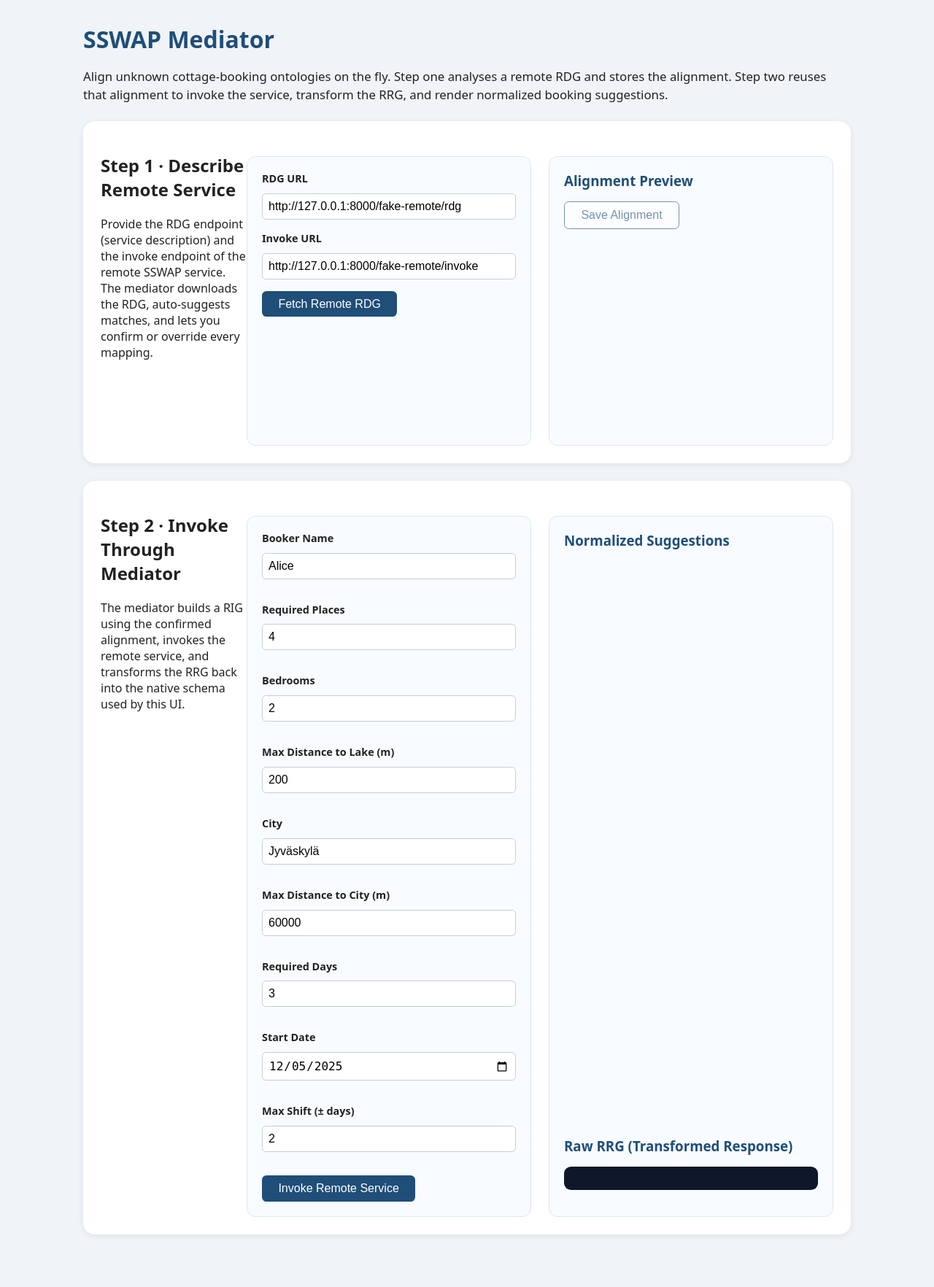
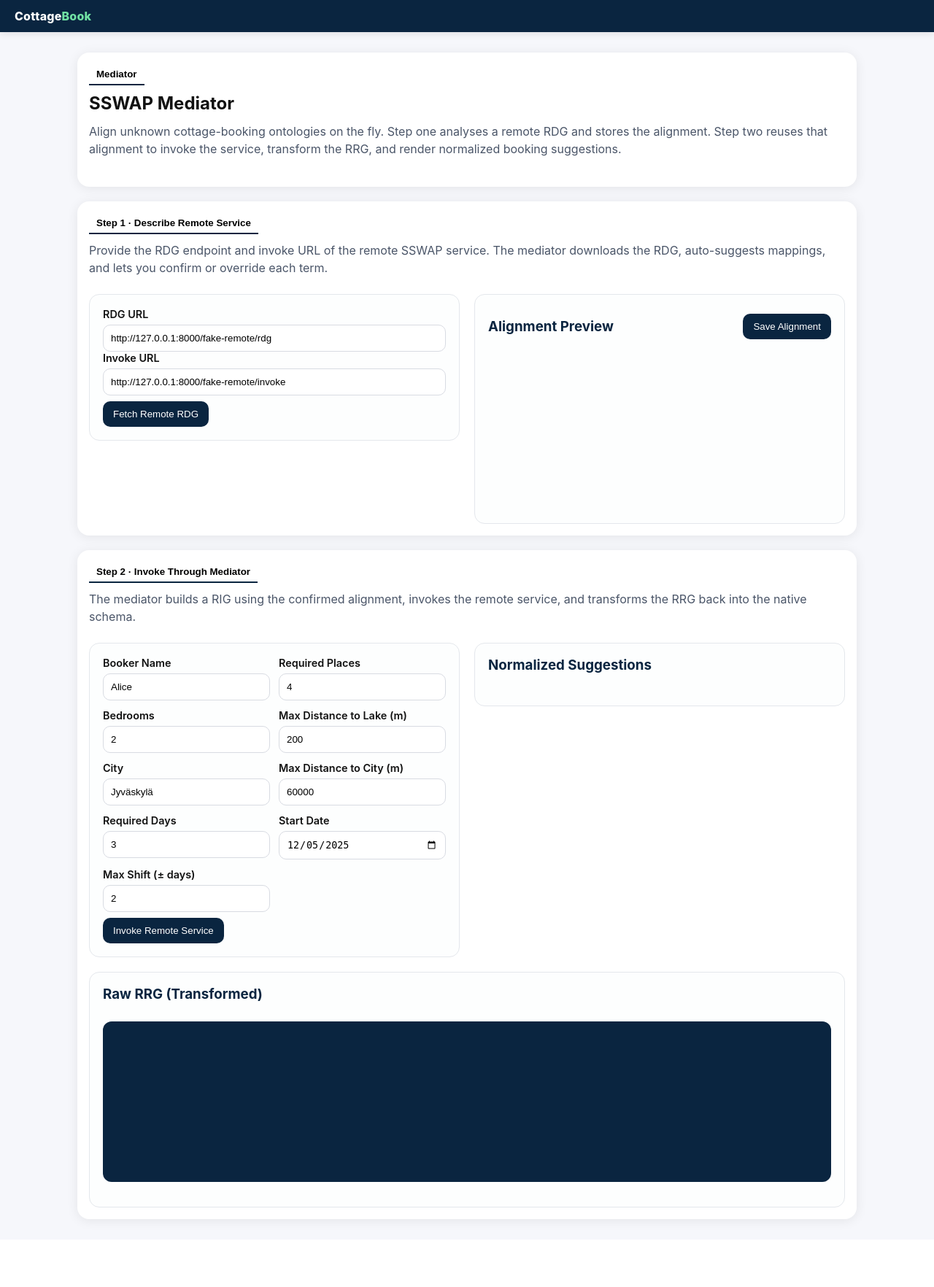
Before and after one commit to DevHassanMehdi/cottage-booking-fastapi, a FastAPI app: page /mediator in a window 1280 px wide. Shown: the whole page at 73% size. After the commit the page ends 1680 px from the top, so only its background shows below. Run offline with FastAPI, Linux system fonts and the light colour scheme.

Commit message:
updated mediator page layout

```diff
--- a/templates/mediator.html
+++ b/templates/mediator.html
@@ -6,163 +6,89 @@
   <title>SSWAP Mediator – Cottage Booking Service</title>
   <link rel="stylesheet" href="{{ url_for('static', path='styles.css') }}">
   <style>
-    body {
-      font-family: system-ui, sans-serif;
-      margin: 0;
-      background: #f0f3f7;
-      color: #222;
+    .intro {
+      margin: 12px 0 24px;
+      color: #4a5568;
+      line-height: 1.5;
     }
-    main.container {
-      max-width: 1100px;
-      margin: 2rem auto;
-      padding: 0 1.5rem 2.5rem;
-    }
-    h1 {
-      margin: 1rem 0 .5rem;
-      color: #1f4e79;
-    }
-    p.lede { font-size: 1.05rem; line-height: 1.5; }
-    section.card {
-      background: white;
-      border-radius: 1rem;
-      padding: 1.5rem;
-      margin-top: 1.5rem;
-      box-shadow: 0 2px 8px rgba(0,0,0,0.08);
-    }
-    .card-header {
-      display: flex;
-      justify-content: space-between;
-      flex-wrap: wrap;
-      gap: 1rem;
-    }
-    .card-grid {
-      margin-top: 1.5rem;
+    .mediatorGrid {
       display: grid;
       grid-template-columns: repeat(auto-fit, minmax(280px, 1fr));
-      gap: 1.5rem;
+      gap: 20px;
+      align-items: start;
     }
-    .panel {
-      background: #f8fbff;
-      border: 1px solid #dfe7f3;
-      border-radius: .75rem;
-      padding: 1.25rem;
-      min-height: 100%;
+    .mediatorPanel {
+      border: 1px solid #e4e7ec;
+      border-radius: 14px;
+      padding: 18px;
+      background: #fdfefe;
       display: flex;
       flex-direction: column;
+      gap: 14px;
     }
-    .panel-head {
-      display: flex;
-      justify-content: space-between;
-      align-items: center;
-      gap: 1rem;
-      margin-bottom: 1rem;
-      flex-wrap: wrap;
+    .mediatorPanel h3 {
+      margin: 0;
+      color: #0a2540;
     }
-    .panel h3 { margin: 0; color: #1f4e79; }
-    .row { margin-bottom: 1rem; display: flex; flex-direction: column; }
-    label { font-weight: 600; margin-bottom: .3rem; }
-    input, select {
-      padding: .5rem;
-      border-radius: .35rem;
-      border: 1px solid #c4cdd7;
-      font-size: 1rem;
-      width: 100%;
-      box-sizing: border-box;
-    }
-    .grid {
-      display: grid;
-      grid-template-columns: repeat(auto-fit, minmax(180px, 1fr));
-      gap: 1rem;
-    }
-    .dual-grid {
-      grid-template-columns: repeat(auto-fit, minmax(200px, 1fr));
-    }
-    button.btn {
-      background: #1f4e79;
-      color: white;
-      border: none;
-      padding: .55rem 1.4rem;
-      border-radius: .4rem;
-      cursor: pointer;
-      font-size: 1rem;
-    }
-    button.btn.secondary {
-      background: #fff;
-      color: #1f4e79;
-      border: 1px solid #1f4e79;
-    }
-    button.btn[disabled] {
-      opacity: .6;
-      cursor: not-allowed;
-    }
-    .form-actions {
-      display: flex;
-      flex-wrap: wrap;
-      align-items: center;
-      gap: 1rem;
-      margin-top: 1rem;
-    }
-    .status {
+    .statusLine {
       font-weight: 600;
-      color: #1f4e79;
+      color: #0a2540;
       min-height: 1.2rem;
     }
     table.alignment {
       width: 100%;
       border-collapse: collapse;
-      font-size: .95rem;
+      font-size: .9rem;
     }
-    table.alignment th, table.alignment td {
-      border: 1px solid #e1e6ee;
-      padding: .5rem .65rem;
+    table.alignment th,
+    table.alignment td {
+      border: 1px solid #e7ebf2;
+      padding: 7px 8px;
       text-align: left;
     }
-    table.alignment th { background: #f6f8fb; font-size: .85rem; text-transform: uppercase; letter-spacing: .03em; }
-    table.alignment td code { background: #f0f4fa; padding: .1rem .35rem; border-radius: .3rem; }
-    table.alignment tr.lowConfidence td { background: #fff6e5; }
-    #alignmentTable {
-      flex: 1;
-      min-height: 260px;
+    table.alignment th {
+      text-transform: uppercase;
+      font-size: .75rem;
+      letter-spacing: .05em;
+      background: #f5f7fb;
+    }
+    table.alignment tr.lowConfidence td {
+      background: #fff8e6;
     }
     pre.mono {
       font-family: ui-monospace, Menlo, Consolas, monospace;
-      white-space: pre-wrap;
-      background: #0f172a;
+      background: #0a2540;
       color: #e2e8f0;
-      padding: 1rem;
-      border-radius: .6rem;
-      overflow-x: auto;
-      line-height: 1.45;
+      padding: 12px;
+      border-radius: 12px;
+      margin-top: 12px;
+      min-height: 220px;
+      overflow: auto;
     }
-    .results .card {
-      margin-top: 1rem;
-    }
-    .panel .results {
-      flex: 1;
-      overflow-y: auto;
-    }
-    .results article.card {
-      background: #fff;
-      border: 1px solid #dfe7f3;
-      border-radius: .6rem;
-      padding: .75rem 1rem;
+    .twoCol {
+      display: grid;
+      grid-template-columns: repeat(auto-fit, minmax(200px, 1fr));
+      gap: 12px;
     }
   </style>
 </head>
 <body>
+  <header class="topbar">
+    <div class="logo">Cottage<span>Book</span></div>
+  </header>
+
   <main class="container">
-    <h1>SSWAP Mediator</h1>
-    <p class="lede">Align unknown cottage-booking ontologies on the fly. Step one analyses a remote RDG and stores the alignment. Step two reuses that alignment to invoke the service, transform the RRG, and render normalized booking suggestions.</p>
+    <section class="searchCard">
+      <div class="tabs"><button class="tab active" type="button">Mediator</button></div>
+      <h1 style="margin: 0 0 4px;">SSWAP Mediator</h1>
+      <p class="intro">Align unknown cottage-booking ontologies on the fly. Step one analyses a remote RDG and stores the alignment. Step two reuses that alignment to invoke the service, transform the RRG, and render normalized booking suggestions.</p>
+    </section>
 
-    <section class="card">
-      <div class="card-header">
-        <div>
-          <h2>Step 1 · Describe Remote Service</h2>
-          <p>Provide the RDG endpoint (service description) and the invoke endpoint of the remote SSWAP service. The mediator downloads the RDG, auto-suggests matches, and lets you confirm or override every mapping.</p>
-        </div>
-      </div>
-      <div class="card-grid">
-        <div class="panel">
+    <section class="searchCard">
+      <div class="tabs"><button class="tab active" type="button">Step 1 · Describe Remote Service</button></div>
+      <p class="intro" style="margin-top:0">Provide the RDG endpoint and invoke URL of the remote SSWAP service. The mediator downloads the RDG, auto-suggests mappings, and lets you confirm or override each term.</p>
+      <div class="mediatorGrid">
+        <div class="mediatorPanel">
           <form id="alignmentForm">
             <div class="row">
               <label>RDG URL</label>
@@ -172,33 +98,29 @@
               <label>Invoke URL</label>
               <input name="service_url" value="http://127.0.0.1:8000/fake-remote/invoke" required />
             </div>
-            <div class="form-actions">
+            <div class="actions">
               <button class="btn" type="button" id="previewAlignment">Fetch Remote RDG</button>
-              <span id="alignmentStatus" class="status"></span>
+              <span id="alignmentStatus" class="statusLine"></span>
             </div>
           </form>
         </div>
-        <div class="panel align-preview">
-          <div class="panel-head">
+        <div class="mediatorPanel">
+          <div class="actions" style="justify-content: space-between; padding: 0;">
             <h3>Alignment Preview</h3>
-            <button class="btn secondary" id="saveAlignment" type="button" disabled>Save Alignment</button>
+            <button class="btn" id="saveAlignment" type="button" disabled>Save Alignment</button>
           </div>
-          <div id="alignmentTable"></div>
+          <div id="alignmentTable" style="flex:1;min-height:220px;"></div>
         </div>
       </div>
     </section>
 
-    <section class="card">
-      <div class="card-header">
-        <div>
-          <h2>Step 2 · Invoke Through Mediator</h2>
-          <p>The mediator builds a RIG using the confirmed alignment, invokes the remote service, and transforms the RRG back into the native schema used by this UI.</p>
-        </div>
-      </div>
-      <div class="card-grid">
-        <div class="panel">
+    <section class="searchCard">
+      <div class="tabs"><button class="tab active" type="button">Step 2 · Invoke Through Mediator</button></div>
+      <p class="intro" style="margin-top:0">The mediator builds a RIG using the confirmed alignment, invokes the remote service, and transforms the RRG back into the native schema.</p>
+      <div class="mediatorGrid">
+        <div class="mediatorPanel">
           <form id="invokeForm">
-            <div class="grid dual-grid">
+            <div class="twoCol">
               <div class="row"><label>Booker Name</label><input name="booker_name" value="Alice" required /></div>
               <div class="row"><label>Required Places</label><input name="required_places" type="number" value="4" min="1" required /></div>
               <div class="row"><label>Bedrooms</label><input name="required_bedrooms" type="number" value="2" min="0" required /></div>
@@ -209,18 +131,20 @@
               <div class="row"><label>Start Date</label><input name="start_date" type="date" required /></div>
               <div class="row"><label>Max Shift (± days)</label><input name="max_shift_days" type="number" value="2" min="0" required /></div>
             </div>
-            <div class="form-actions">
+            <div class="actions">
               <button class="btn" type="submit">Invoke Remote Service</button>
-              <span class="status" id="invokeStatus"></span>
+              <span class="statusLine" id="invokeStatus"></span>
             </div>
           </form>
         </div>
-        <div class="panel">
+        <div class="mediatorPanel">
           <h3>Normalized Suggestions</h3>
           <div id="remoteResults" class="results"></div>
-          <h3 style="margin-top:1.5rem;">Raw RRG (Transformed Response)</h3>
-          <pre id="rrgRaw" class="mono"></pre>
         </div>
+      </div>
+      <div class="mediatorPanel" style="margin-top:20px;">
+        <h3>Raw RRG (Transformed)</h3>
+        <pre id="rrgRaw" class="mono"></pre>
       </div>
     </section>
   </main>
```
Also changed, not shown: alignments/18beab9cdcbe.json (+1 -37 lines).
